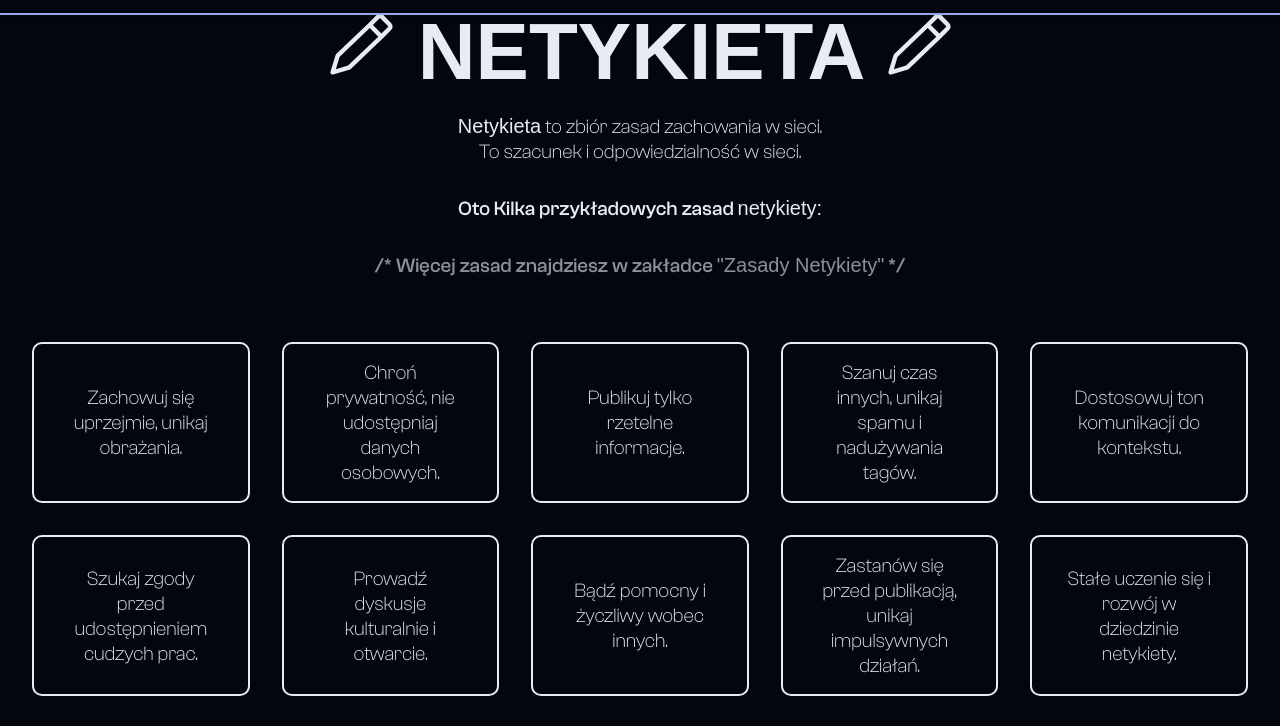
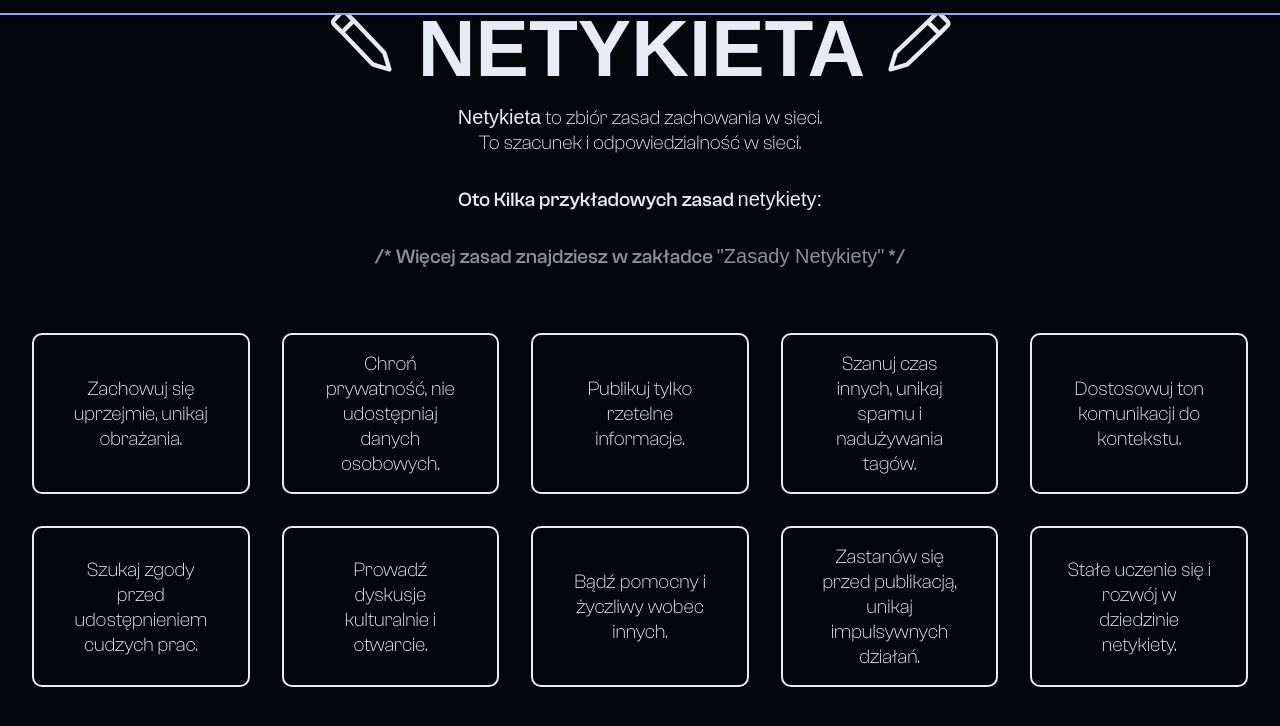
Before and after one commit to D3anDark/Netykieta, a plain HTML site: page index.html in a window 1280 px wide. Shown: the part 74-800 px from the top of the page. Drawn offline with Linux system fonts and the light colour scheme; a web font is replaced by a local one.

Commit message:
Netykieta alpha 0.1.6 zmiana pozycji pisaka

```diff
--- a/src/css/main.css
+++ b/src/css/main.css
@@ -21,9 +21,7 @@ main {
 main h1{
     flex-direction: row;
 
-    font-family: var(--font-funny);
-    font-size: 5rem;
-    font-weight: 700;
+    font: 700 5rem/100% var(--font-funny);
 
     margin-bottom: 1rem;
 }
@@ -33,8 +31,10 @@ h1 svg{
 
     width: 70px;
     height: 70px;
+}
 
-    transition: all 0.4s;
+h1 svg:nth-child(1){
+    transform: rotate(270deg);
 }
 
 /*paragraph*/
```
